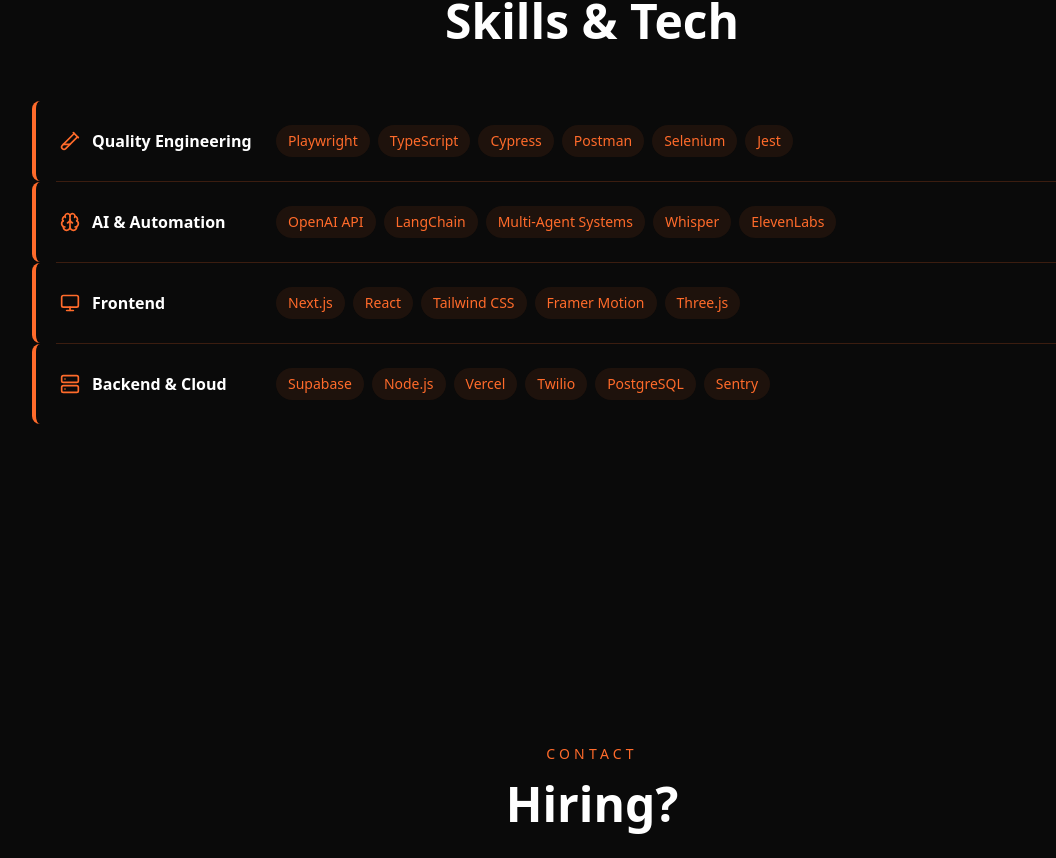
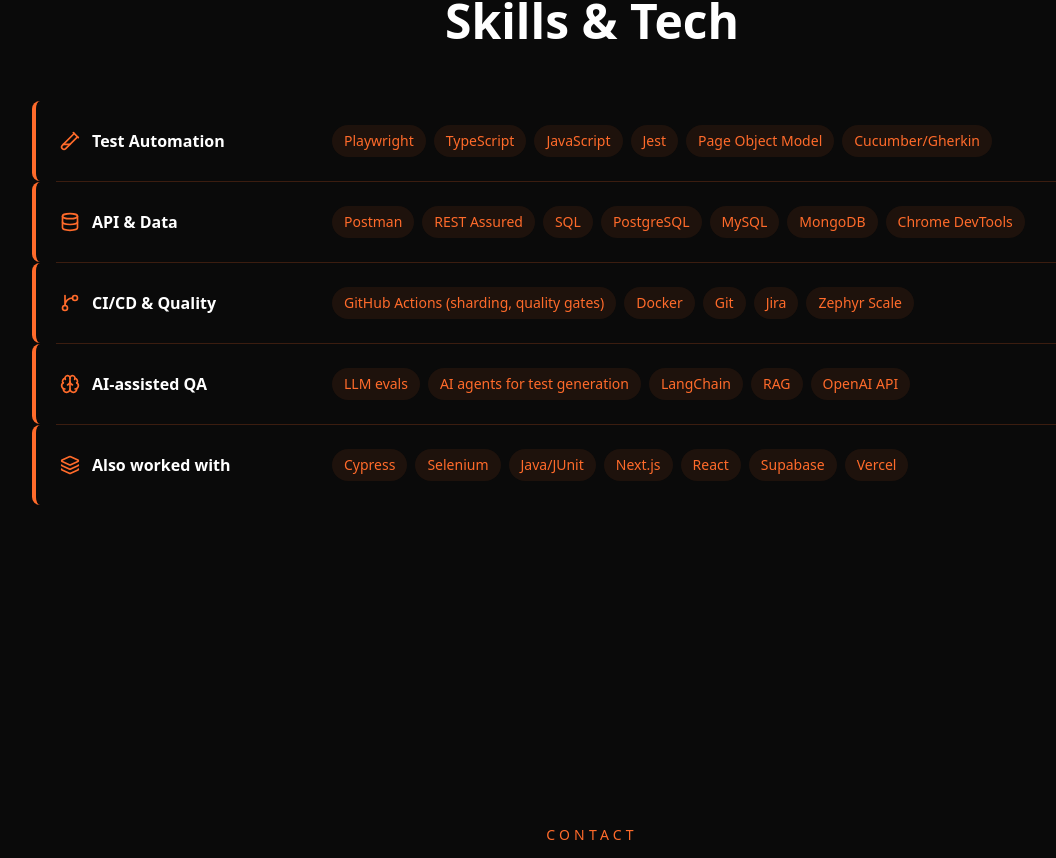
Before and after one commit to PeterTechDev/petersouza-dev, a Next.js app: page / in a window 1280 px wide. Shown: the part 2558-3416 px from the top of the page, without its empty margins (48-1104 px from the left). Built offline with nearby package versions, Linux system fonts and the light colour scheme; no server answers; a web font is replaced by a local one.

Commit message:
content: list CV skill categories and drop the non-SDET tools
Cypress and Selenium stay under Also worked with. The ElevenLabs Grant logo in the footer is unchanged.

Co-authored-by: Peter Leite Souza <peterleite.dev@gmail.com>

```diff
--- a/src/components/Skills.tsx
+++ b/src/components/Skills.tsx
@@ -3,28 +3,33 @@
 import { motion } from "framer-motion";
 import { useTheme } from "@/lib/theme-context";
 import { useLocale } from "@/lib/i18n-context";
-import { TestTube2, Brain, Monitor, Server } from "lucide-react";
+import { Brain, Database, GitBranch, Layers, TestTube2 } from "lucide-react";
 
 const categories = [
   {
-    nameKey: "qualityEngineering",
+    nameKey: "testAutomation",
     icon: TestTube2,
-    techs: ["Playwright", "TypeScript", "Cypress", "Postman", "Selenium", "Jest"],
+    techs: ["Playwright", "TypeScript", "JavaScript", "Jest", "Page Object Model", "Cucumber/Gherkin"],
   },
   {
-    nameKey: "aiAutomation",
-    icon: Brain,
-    techs: ["OpenAI API", "LangChain", "Multi-Agent Systems", "Whisper", "ElevenLabs"],
+    nameKey: "apiData",
+    icon: Database,
+    techs: ["Postman", "REST Assured", "SQL", "PostgreSQL", "MySQL", "MongoDB", "Chrome DevTools"],
   },
   {
-    nameKey: "frontend",
-    icon: Monitor,
-    techs: ["Next.js", "React", "Tailwind CSS", "Framer Motion", "Three.js"],
+    nameKey: "cicdQuality",
+    icon: GitBranch,
+    techs: ["GitHub Actions (sharding, quality gates)", "Docker", "Git", "Jira", "Zephyr Scale"],
   },
   {
-    nameKey: "backendCloud",
-    icon: Server,
-    techs: ["Supabase", "Node.js", "Vercel", "Twilio", "PostgreSQL", "Sentry"],
+    nameKey: "aiAssistedQa",
+    icon: Brain,
+    techs: ["LLM evals", "AI agents for test generation", "LangChain", "RAG", "OpenAI API"],
+  },
+  {
+    nameKey: "alsoWorkedWith",
+    icon: Layers,
+    techs: ["Cypress", "Selenium", "Java/JUnit", "Next.js", "React", "Supabase", "Vercel"],
   },
 ];
 
@@ -78,7 +83,7 @@ export function Skills() {
                   e.currentTarget.style.background = "transparent";
                 }}
               >
-                <div className="flex items-center gap-3 sm:w-[200px] shrink-0">
+                <div className="flex items-center gap-3 sm:w-64 shrink-0">
                   <cat.icon size={20} style={{ color: theme.colors.accent }} />
                   <h3
                     className="text-base font-bold"
--- a/src/lib/i18n.ts
+++ b/src/lib/i18n.ts
@@ -72,10 +72,11 @@ export const messages: Record<Locale, Messages> = {
       kicker: "What I Work With",
       title: "Skills & Tech",
       categories: {
-        qualityEngineering: "Quality Engineering",
-        aiAutomation: "AI & Automation",
-        frontend: "Frontend",
-        backendCloud: "Backend & Cloud",
+        testAutomation: "Test Automation",
+        apiData: "API & Data",
+        cicdQuality: "CI/CD & Quality",
+        aiAssistedQa: "AI-assisted QA",
+        alsoWorkedWith: "Also worked with",
       },
     },
     contact: {
@@ -390,10 +391,11 @@ export const messages: Record<Locale, Messages> = {
       kicker: "Com o que trabalho",
       title: "Habilidades & Tecnologias",
       categories: {
-        qualityEngineering: "Engenharia de Qualidade",
-        aiAutomation: "IA & Automação",
-        frontend: "Frontend",
-        backendCloud: "Backend & Cloud",
+        testAutomation: "Automação de Testes",
+        apiData: "API e Dados",
+        cicdQuality: "CI/CD e Qualidade",
+        aiAssistedQa: "QA assistido por IA",
+        alsoWorkedWith: "Também trabalhei com",
       },
     },
     contact: {
```
